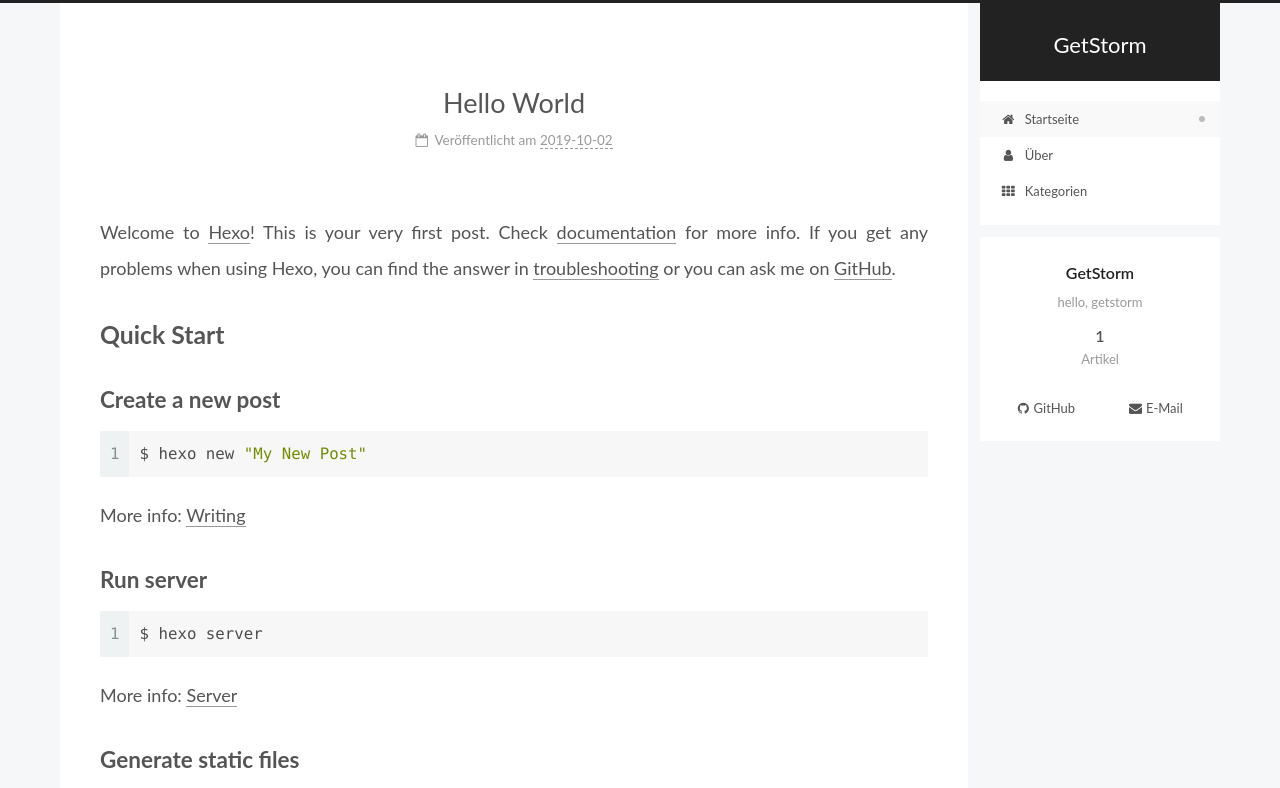
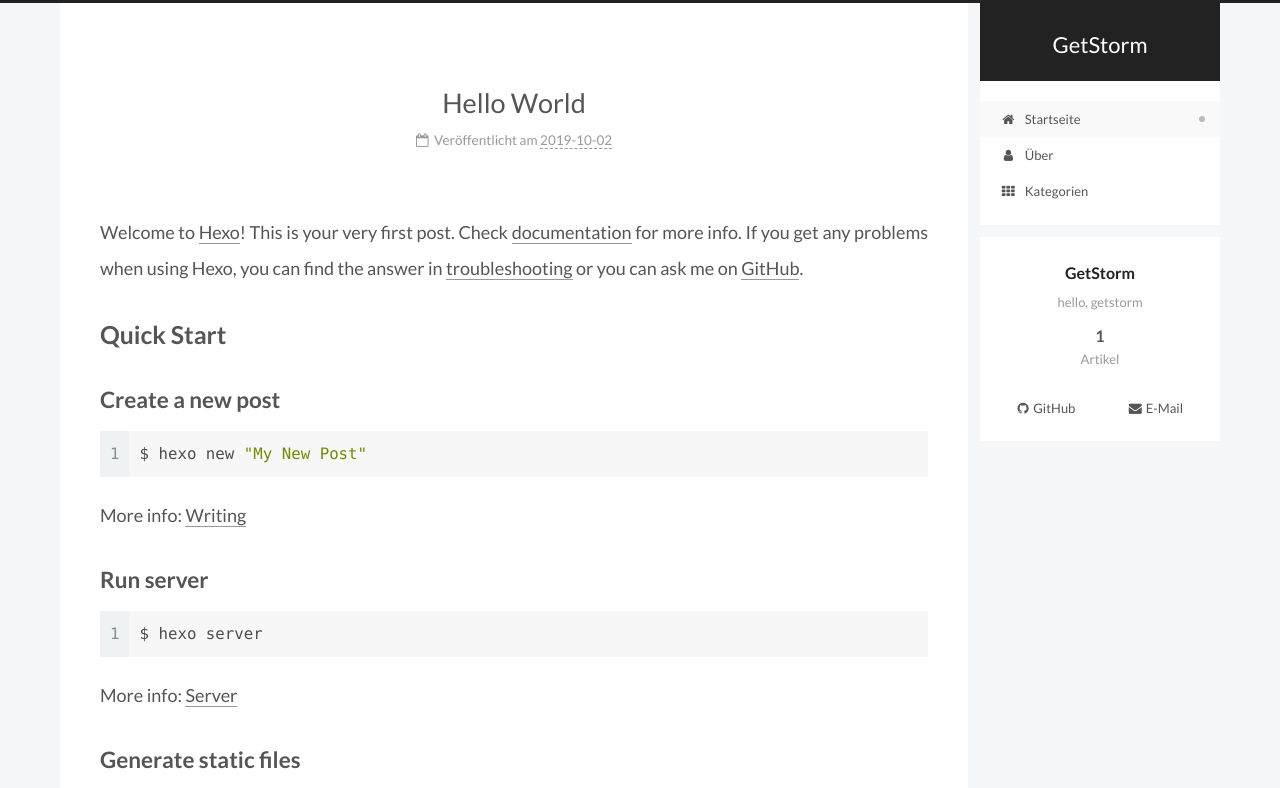
Before and after one commit to getstorm/getstorm.github.io, a plain HTML site: page index.html in a window 1280 px wide. Shown: the top 788 px of the page. Drawn offline with Linux system fonts and the light colour scheme.

Commit message:
Site updated: 2019-10-02 17:02:38

```diff
--- a/css/main.css
+++ b/css/main.css
@@ -1153,7 +1153,7 @@ pre .javascript .function {
 }
 .links-of-author a::before,
 .links-of-author span.exturl::before {
-  background: #ff332b;
+  background: #5959c8;
   border-radius: 50%;
   content: ' ';
   display: inline-block;
--- a/index.html
+++ b/index.html
@@ -17,7 +17,7 @@
 
 <link rel="stylesheet" href="/css/main.css?v=7.4.1">
 
-
+<link rel="stylesheet" href="//fonts.googleapis.com/css?family=Lato:300,300italic,400,400italic,700,700italic&display=swap&subset=latin,latin-ext">
 <link rel="stylesheet" href="/lib/font-awesome/css/font-awesome.min.css?v=4.7.0">
 
 
```
Also changed, not shown: 2019/10/02/hello-world/index.html (+1 -1 lines), archives/2019/10/index.html (+1 -1 lines), archives/2019/index.html (+1 -1 lines), archives/index.html (+1 -1 lines).
